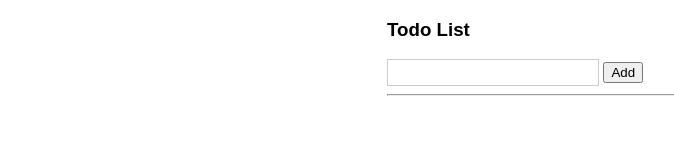
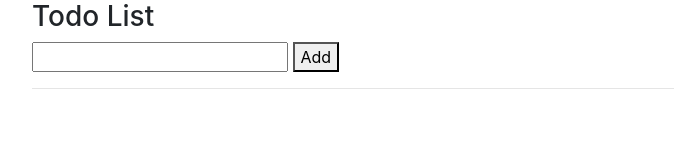
Before and after one commit to zafar-saleem/frame, a website: page example/index.html in a window 1280 px wide. Shown: the whole page, without its empty margins (53-727 px from the left). Drawn offline with nearby package versions, Linux system fonts and the light colour scheme.

Commit message:
added bootstrap to example

```diff
--- a/example/index.html
+++ b/example/index.html
@@ -3,7 +3,8 @@
 <head>
 	<meta charset="UTF-8">
 	<title>Todo list</title>
-	<link rel="stylesheet" href="styles/styles.css">
+	<link rel="stylesheet" href="styles/bootstrap.min.css">
+	<!-- <link rel="stylesheet" href="styles/styles.css"> -->
 </head>
 <body>
 	<div class="container">
```
